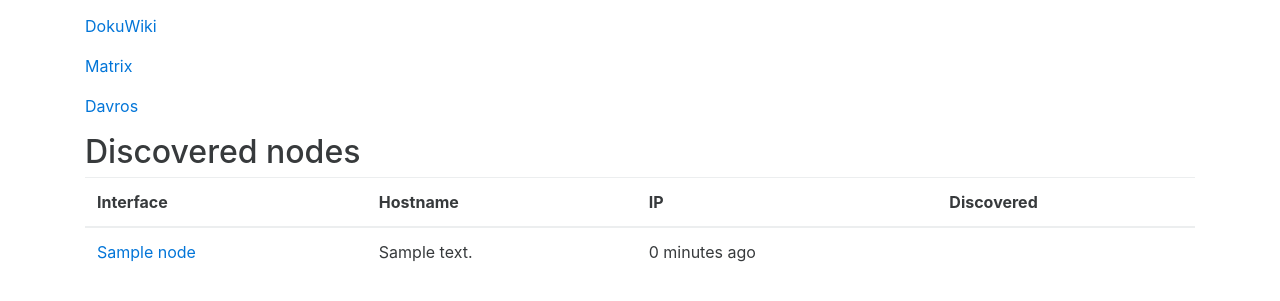
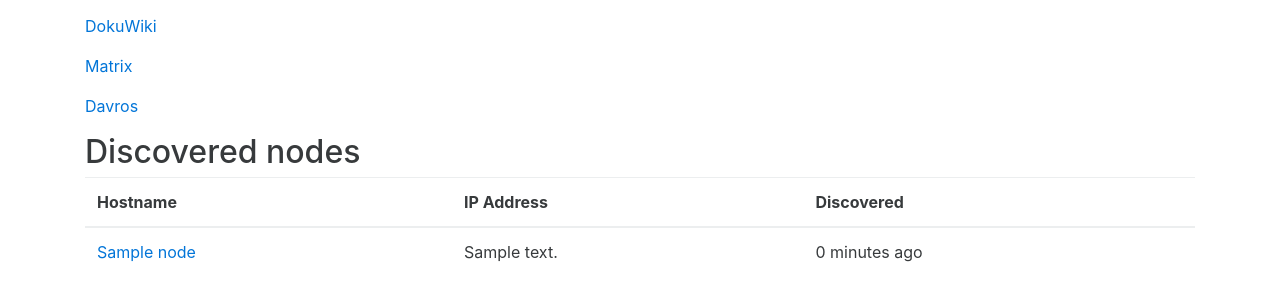
Before and after one commit to liquidinvestigations/core, a Django app: template liquidcore/home/templates/homepage.html in a window 1280 px wide. Shown: the part 158-459 px from the top of the page. Run offline with Django 3.2, Linux system fonts and the light colour scheme; the template is opened without the code that fills it: most values are stand-ins (such as "Sample title", 1, 10 or a date in 2020); some libraries are stand-ins or nearby versions.

Commit message:
remove extra column
Fixes https://github.com/liquidinvestigations/liquidinvestigations/issues/190

```diff
--- a/liquidcore/home/templates/homepage.html
+++ b/liquidcore/home/templates/homepage.html
@@ -54,9 +54,8 @@
   <table class="table table-hover">
     <thead>
       <tr>
-        <th>Interface</th>
         <th>Hostname</th>
-        <th>IP</th>
+        <th>IP Address</th>
         <th>Discovered</td>
       </tr>
     </thead>
```
